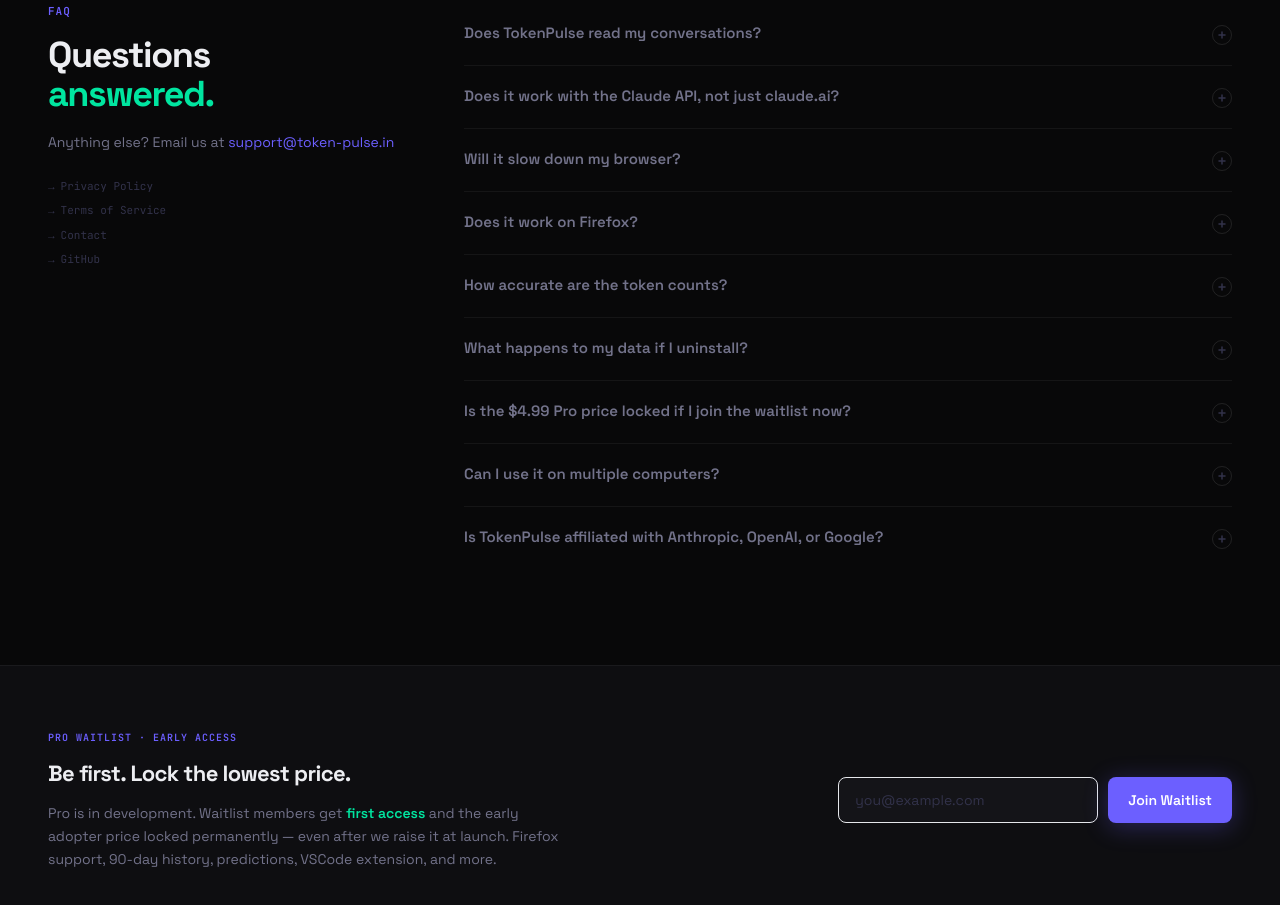
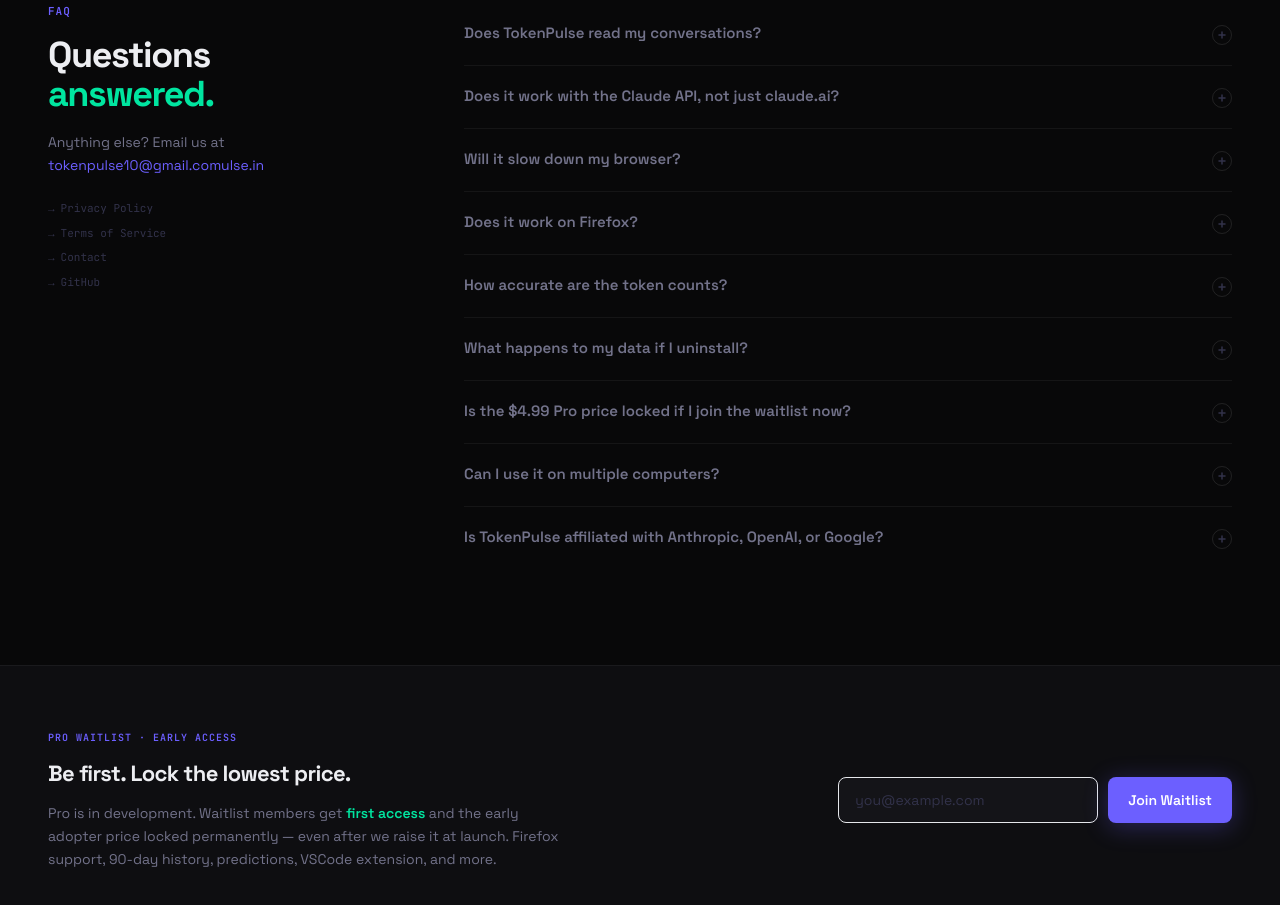
Before and after one commit to anu-ship-it/tokenpulse-web, a Next.js app: page / in a window 1280 px wide. Shown: the part 6260-7165 px from the top of the page. Built offline with nearby package versions, Linux system fonts and the light colour scheme; no server answers.

Commit message:
Update the email

```diff
--- a/app/contact/page.tsx
+++ b/app/contact/page.tsx
@@ -67,7 +67,7 @@ export default function ContactPage() {
               {/* Contact methods */}
               <div className="flex flex-col gap-3">
                 {[
-                  { label: 'General & Support', value: 'support@token-pulse.in', href: 'mailto:support@token-pulse.in' },
+                  { label: 'General & Support', value: 'tokenpulse10@gmail.comulse.in', href: 'mailto:tokenpulse10@gmail.comulse.in' },
                   { label: 'GitHub', value: 'github.com/anu-ship-it/TokenPulse', href: 'https://github.com/anu-ship-it/TokenPulse' },
                 ].map(item => (
                   <div key={item.label} className="bg-[#0E0E11] border border-white/8 rounded-xl p-5">
@@ -164,7 +164,7 @@ export default function ContactPage() {
                   {status === 'error' && (
                     <p className="font-mono text-[10px] text-[#EF4444] text-center">
                       Something went wrong. Email{' '}
-                      <a href="mailto:support@token-pulse.in" className="underline">support@token-pulse.in.</a> directly.
+                      <a href="mailto:tokenpulse10@gmail.comulse.in" className="underline">tokenpulse10@gmail.comulse.in.</a> directly.
                     </p>
                   )}
                 </form>
--- a/app/privacy/page.tsx
+++ b/app/privacy/page.tsx
@@ -38,12 +38,12 @@ const sections = [
   {
     title: 'Waitlist and contact forms',
     highlight: false,
-    body: `When you submit your email address via the Pro waitlist form or contact form, we store your email address and the content of your submission. This data is used only to contact you about TokenPulse Pro launch, respond to your message, and send product updates you have opted into. We do not sell, rent, or share this data with third parties. You can request deletion of your data at any time by emailing support@token-pulse.in.`,
+    body: `When you submit your email address via the Pro waitlist form or contact form, we store your email address and the content of your submission. This data is used only to contact you about TokenPulse Pro launch, respond to your message, and send product updates you have opted into. We do not sell, rent, or share this data with third parties. You can request deletion of your data at any time by emailing tokenpulse10@gmail.comulse.in.`,
   },
   {
     title: 'Email communications',
     highlight: false,
-    body: `If you join the Pro waitlist, you will receive a confirmation email and a notification when Pro launches. You may receive occasional product updates. You can unsubscribe from any email by replying with "unsubscribe" or emailing support@token-pulse.in.`,
+    body: `If you join the Pro waitlist, you will receive a confirmation email and a notification when Pro launches. You may receive occasional product updates. You can unsubscribe from any email by replying with "unsubscribe" or emailing tokenpulse10@gmail.comulse.in.`,
   },
   {
     title: 'Third-party services',
@@ -53,17 +53,17 @@ const sections = [
   {
     title: 'Data retention',
     highlight: false,
-    body: `Local extension data (usage history, settings) is stored in your browser indefinitely until you uninstall the extension or clear browser data. Waitlist and contact form submissions are retained until you request deletion. You can request deletion at any time by emailing support@token-pulse.in.`,
+    body: `Local extension data (usage history, settings) is stored in your browser indefinitely until you uninstall the extension or clear browser data. Waitlist and contact form submissions are retained until you request deletion. You can request deletion at any time by emailing tokenpulse10@gmail.comulse.in.`,
   },
   {
     title: 'Your rights',
     highlight: false,
-    body: `You have the right to access, correct, or delete any personal data we hold about you. Since the extension stores all data locally on your device, you control that data directly through your browser settings. For data submitted through our website forms (waitlist, contact), email support@token-pulse.in and we will respond within 30 days.`,
+    body: `You have the right to access, correct, or delete any personal data we hold about you. Since the extension stores all data locally on your device, you control that data directly through your browser settings. For data submitted through our website forms (waitlist, contact), email tokenpulse10@gmail.comulse.in and we will respond within 30 days.`,
   },
   {
     title: 'Children',
     highlight: false,
-    body: `TokenPulse is not directed at children under 13. We do not knowingly collect personal information from children. If you believe a child has submitted personal information, contact us at support@token-pulse.in and we will delete it promptly.`,
+    body: `TokenPulse is not directed at children under 13. We do not knowingly collect personal information from children. If you believe a child has submitted personal information, contact us at tokenpulse10@gmail.comulse.in and we will delete it promptly.`,
   },
   {
     title: 'Changes to this policy',
@@ -73,7 +73,7 @@ const sections = [
   {
     title: 'Contact',
     highlight: false,
-    body: `Questions about this Privacy Policy? Email support@token-pulse.in or visit token-pulse.in/contact. We will respond within 30 days.`,
+    body: `Questions about this Privacy Policy? Email tokenpulse10@gmail.comulse.in or visit token-pulse.in/contact. We will respond within 30 days.`,
   },
 ]
 
--- a/app/support/page.tsx
+++ b/app/support/page.tsx
@@ -147,10 +147,10 @@ export default function SupportPage() {
                   <p className="font-mono text-[10px] text-[#EF4444] text-center">
                     Something went wrong. Email{" "}
                     <a
-                      href="mailto:support@token-pulse.in"
+                      href="mailto:tokenpulse10@gmail.comulse.in"
                       className="underline"
                     >
-                      support@token-pulse.in
+                      tokenpulse10@gmail.comulse.in
                     </a>{" "}
                     directly.
                   </p>
@@ -160,10 +160,10 @@ export default function SupportPage() {
             <p className="font-mono text-[11px] text-[#32324A] text-center mt-5">
               Or email{" "}
               <a
-                href="mailto:support@token-pulse.in"
+                href="mailto:tokenpulse10@gmail.comulse.in"
                 className="text-[#6C5FFF] hover:underline"
               >
-                support@token-pulse.in
+                tokenpulse10@gmail.comulse.in
               </a>{" "}
               directly
             </p>
--- a/app/terms/page.tsx
+++ b/app/terms/page.tsx
@@ -52,7 +52,7 @@ const sections = [
   },
   {
     title: 'Contact',
-    body: `Questions about these terms? Email support@token-pulse.in or visit token-pulse.in/contact.`,
+    body: `Questions about these terms? Email tokenpulse10@gmail.comulse.in or visit token-pulse.in/contact.`,
   },
 ]
 
--- a/components/JsonLd.tsx
+++ b/components/JsonLd.tsx
@@ -48,7 +48,7 @@ export default function JsonLd() {
     url: siteUrl,
     logo: `${siteUrl}/icon.png`,
     description: 'TokenPulse builds developer tools for AI usage tracking.',
-    email: 'support@token-pulse.in',
+    email: 'tokenpulse10@gmail.comulse.in',
     sameAs: [
       'https://github.com/anu-ship-it/TokenPulse',
     ],
--- a/components/sections/FAQ.tsx
+++ b/components/sections/FAQ.tsx
@@ -60,10 +60,10 @@ export default function FAQ() {
             <p className="text-[14px] text-[#72728A] leading-relaxed mb-6">
               Anything else? Email us at{" "}
               <a
-                href="mailto:support@token-pulse.in"
+                href="mailto:tokenpulse10@gmail.comulse.in"
                 className="text-[#6C5FFF] hover:underline"
               >
-                support@token-pulse.in
+                tokenpulse10@gmail.comulse.in
               </a>
             </p>
 
--- a/components/sections/Pricing.tsx
+++ b/components/sections/Pricing.tsx
@@ -235,7 +235,7 @@ export default function Pricing() {
 
         <p className="text-center font-mono text-[11px] text-[#32324A] mt-6 leading-loose">
           Pro and Team are in development. Joining the waitlist locks your early pricing.{" "}
-          <a href="mailto:support@token-pulse.in" className="text-[#6C5FFF] hover:underline">
+          <a href="mailto:tokenpulse10@gmail.comulse.in" className="text-[#6C5FFF] hover:underline">
             Questions?
           </a>
         </p>
--- a/components/sections/Waitlist.tsx
+++ b/components/sections/Waitlist.tsx
@@ -109,8 +109,8 @@ export default function Waitlist() {
           {status === "error" && (
             <p className="font-mono text-[10px] text-[#EF4444] mt-2">
               Something went wrong. Email us at{" "}
-              <a href="mailto:support@token-pulse.in" className="underline">
-                support@token-pulse.in
+              <a href="mailto:tokenpulse10@gmail.comulse.in" className="underline">
+                tokenpulse10@gmail.comulse.in
               </a>
             </p>
           )}
--- a/lib/resend.ts
+++ b/lib/resend.ts
@@ -1,5 +1,5 @@
 import { Resend } from 'resend'
 
 export const resend = new Resend(process.env.RESEND_API_KEY)
-export const FROM_EMAIL = 'TokenPulse <support@token-pulse.in>'
-export const NOTIFICATION_EMAIL = process.env.NOTIFICATION_EMAIL || 'support@token-pulse.in'
+export const FROM_EMAIL = 'TokenPulse <tokenpulse10@gmail.comulse.in>'
+export const NOTIFICATION_EMAIL = process.env.NOTIFICATION_EMAIL || 'tokenpulse10@gmail.comulse.in'
```
